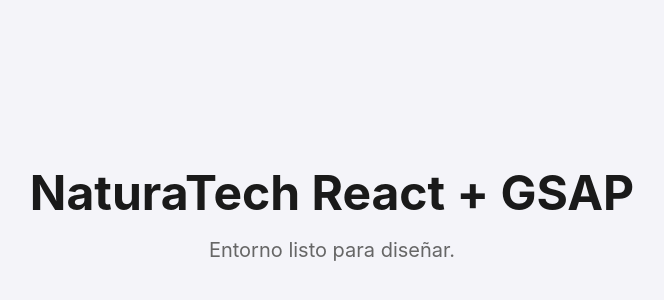
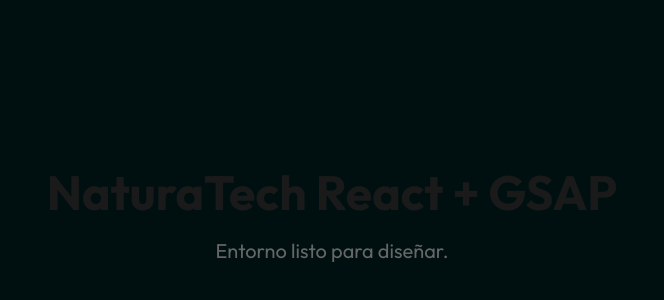
Before and after one commit to TonyGil-CMinds/naturatechlac, a React (Vite) app: page / in a window 1280 px wide. Shown: the part 188-488 px from the top of the page, without its empty margins (308-972 px from the left). Built offline with nearby package versions, Linux system fonts and the light colour scheme.

Commit message:
Fuente y colores añadidos

```diff
--- a/src/index.css
+++ b/src/index.css
@@ -1,3 +1,11 @@
+@import url('https://fonts.googleapis.com/css2?family=Outfit:wght@100..900&display=swap');
+
+:root {
+  --color-black: #001011;
+  --color-white: #F4FFDE;
+  --color-green: #BCDD05;
+}
+
 * {
   margin: 0;
   padding: 0;
@@ -5,8 +13,8 @@
 }
 
 body {
-  font-family: 'Inter', system-ui, -apple-system, sans-serif;
-  background-color: #f4f4f9;
-  color: #333;
+  font-family: 'Outfit', system-ui, -apple-system, sans-serif;
+  background-color: var(--color-black);
+  color: var(--color-white);
   min-height: 100vh;
 }
```
